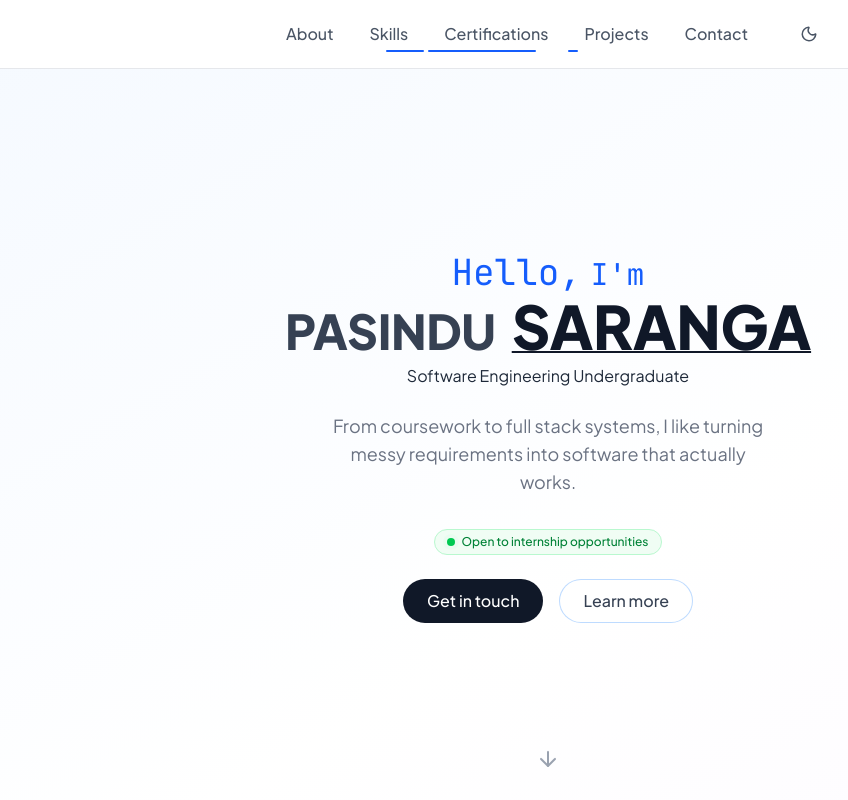
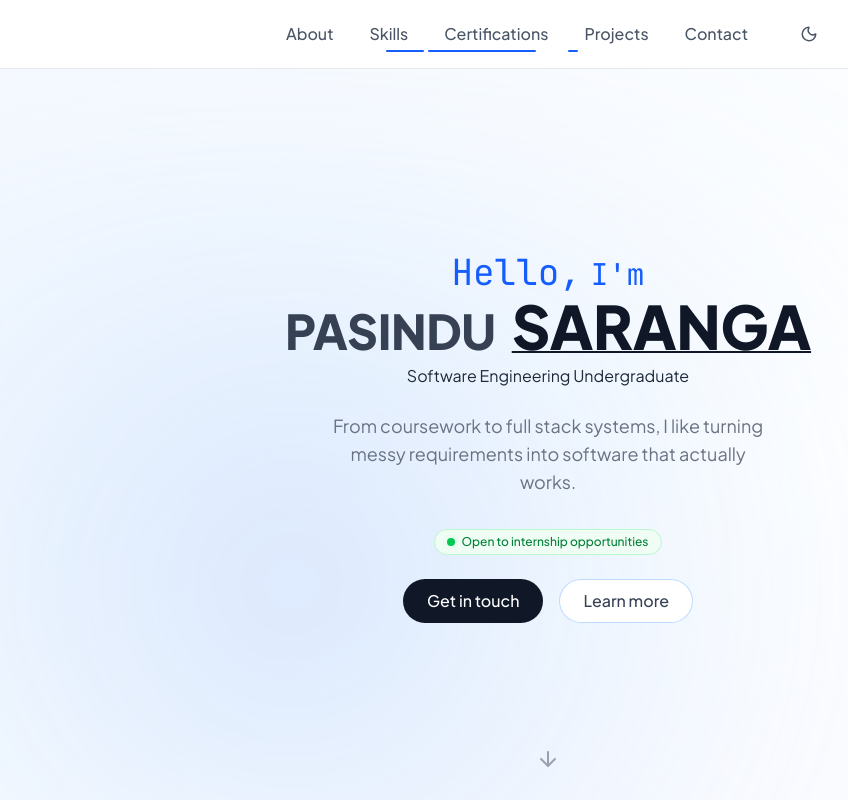
Before and after one commit to SAR4NGA/portfolio, a React (Vite) app: page / in a window 1280 px wide. Shown: the top 800 px of the page, without its empty margins (92-940 px from the left). Built offline with nearby package versions, Linux system fonts and the light colour scheme; a web font is replaced by a local one.

Commit message:
feat: add cursor-following glow via DOM ref (zero re-renders)

```diff
--- a/src/pages/Home.tsx
+++ b/src/pages/Home.tsx
@@ -1,4 +1,4 @@
-import { useState } from 'react'
+import { useState, useCallback, useRef } from 'react'
 import { motion } from 'framer-motion'
 import { Helmet } from 'react-helmet-async'
 import { ArrowDown, Mail, MapPin, Calendar, LayoutGrid, LayoutList } from 'lucide-react'
@@ -28,6 +28,18 @@ function LinkedinIcon({ size = 16 }: { size?: number }) {
 
 export default function Home() {
   const [projectView, setProjectView] = useState<'grid' | 'carousel'>('carousel')
+  const heroRef = useRef<HTMLElement>(null)
+  const glowRef = useRef<HTMLDivElement>(null)
+
+  const handleMouseMove = useCallback((e: React.MouseEvent<HTMLElement>) => {
+    const rect = heroRef.current?.getBoundingClientRect()
+    const glow = glowRef.current
+    if (!rect || !glow) return
+    const x = ((e.clientX - rect.left) / rect.width) * 100
+    const y = ((e.clientY - rect.top) / rect.height) * 100
+    glow.style.left = `${x}%`
+    glow.style.top = `${y}%`
+  }, [])
 
   return (
     <>
@@ -36,8 +48,26 @@ export default function Home() {
       </Helmet>
 
       {/* Hero */}
-      <section className="sticky top-0 z-0 flex min-h-[calc(100vh-4rem)] items-center overflow-x-hidden">
+      <section
+        ref={heroRef}
+        onMouseMove={handleMouseMove}
+        className="sticky top-0 z-0 flex min-h-[calc(100vh-4rem)] items-center overflow-x-hidden"
+      >
         <div className="absolute inset-0 bg-gradient-to-br from-blue-50 via-white to-purple-50 animate-gradient dark:from-gray-950 dark:via-gray-900 dark:to-blue-950" />
+        {/* Cursor-following glow */}
+        <div className="absolute inset-0 overflow-hidden pointer-events-none">
+          <div
+            ref={glowRef}
+            className="absolute h-[120%] w-[120%] rounded-full opacity-40 blur-[100px] dark:opacity-15"
+            style={{
+              background: 'radial-gradient(circle, rgba(59,130,246,0.5) 0%, rgba(96,165,250,0.3) 30%, rgba(147,197,253,0.15) 55%, transparent 80%)',
+              left: '30%',
+              top: '70%',
+              transform: 'translate(-50%, -50%)',
+              transition: 'left 0.6s ease-out, top 0.6s ease-out',
+            }}
+          />
+        </div>
         <div className="relative mx-auto max-w-5xl px-6 py-20 text-center">
           <motion.p
             initial={{ opacity: 0, y: 16 }}
```
